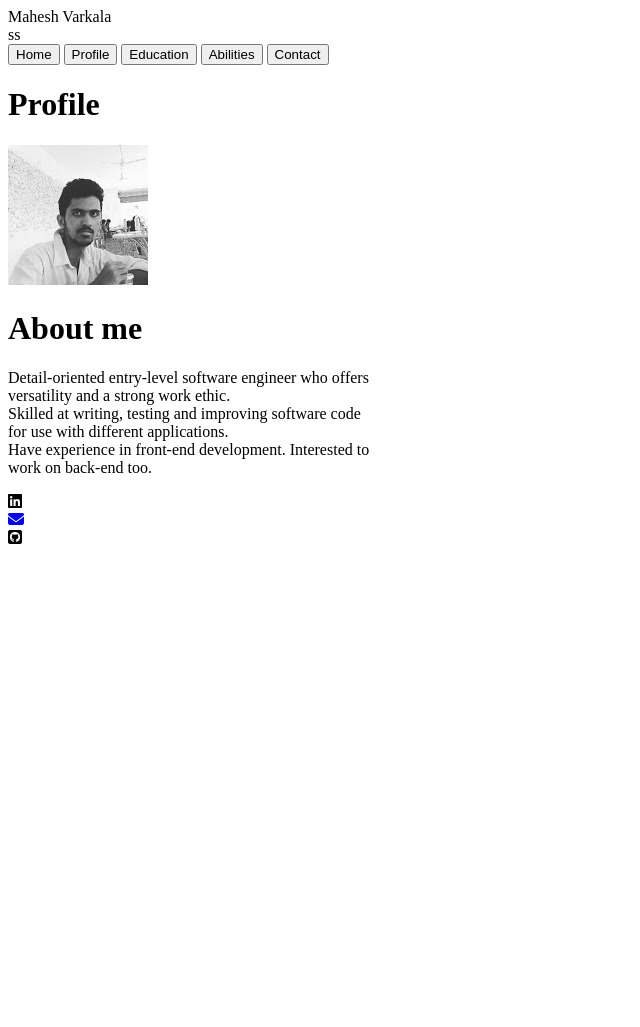
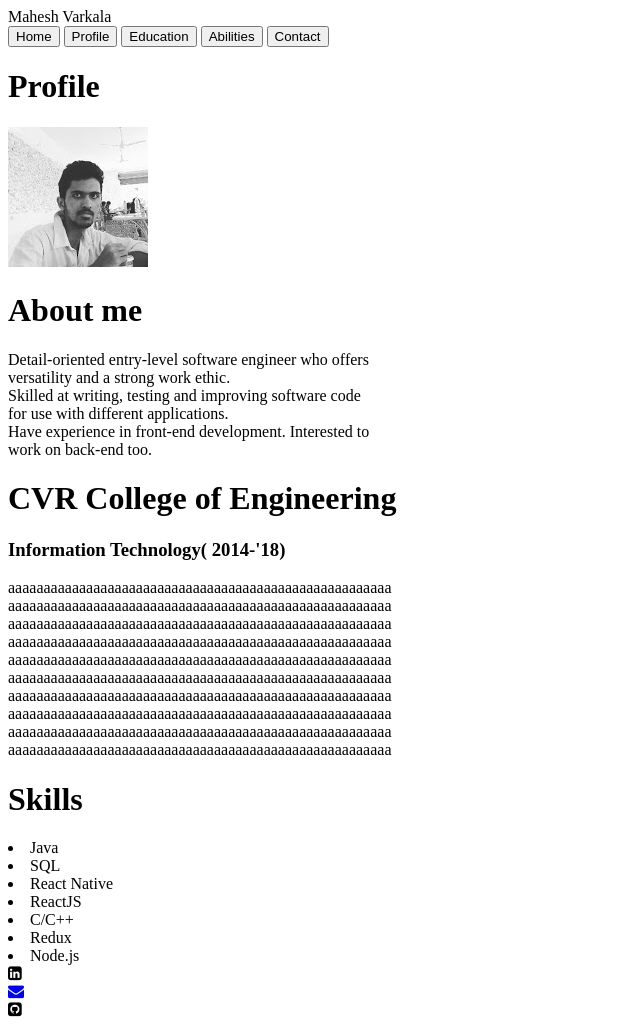
Before and after one commit to mahesh-varkala/mahesh-varkala.github.io, a plain HTML site: page index.html in a window 1280 px wide. Shown: the whole page, without its empty margins (0-640 px from the left). Before the commit the page ends 800 px from the top, so only its background shows below. Drawn offline with Linux system fonts and the light colour scheme.

Commit message:
add Education &  Abilities

```diff
--- a/index.html
+++ b/index.html
@@ -1,14 +1,18 @@
-
 <!DOCTYPE html>
 <html>
+
 <head>
-        <link rel="stylesheet" href="index.css">
-        <script src="https://use.fontawesome.com/e09d5c2fa6.js"></script>
+    <link rel="stylesheet" href="css/index.css">
+    <link rel="stylesheet" href="https://cdnjs.cloudflare.com/ajax/libs/font-awesome/4.7.0/css/font-awesome.min.css">
 </head>
+
 <body>
     <div class="App">
+
+        <!--------------------Header-------------------->
+
         <header class="Navigation-bar">
-          <div class="Name">Mahesh Varkala</div>ss
+            <div class="Name">Mahesh Varkala</div>
             <div class="Tabs">
                 <button class="Tab">Home</button>
                 <button class="Tab">Profile</button>
@@ -17,20 +21,60 @@
                 <button class="Tab">Contact</button>
             </div>
         </header>
+
+        <!--------------------Profile-------------------->
+
         <div class="Hor">
             <div class="HL">
                 <h1>Profile</h1>
-                <img src="Images/profile.jpg" class="img" />
+                <img src="images/profile.jpg" class="img" />
             </div>
             <div class="HR">
                 <h1>About me</h1>
-                <p>Detail-oriented entry-level software engineer who offers<br> versatility and a strong work ethic.<br>
+                <p class="Text">Detail-oriented entry-level software engineer who offers<br> versatility and a strong
+                    work ethic.<br>
                     Skilled at writing, testing and improving software code<br> for use with different applications.<br>
                     Have experience in front-end development. Interested to<br> work on back-end too.
                 </p>
             </div>
             <div class="HM"></div>
         </div>
+
+        <!--------------------Education-------------------->
+
+        <div>
+            <h1>CVR College of Engineering</h1>
+            <h3>Information Technology( 2014-'18)</h2>
+                <p class="Text">aaaaaaaaaaaaaaaaaaaaaaaaaaaaaaaaaaaaaaaaaaaaaaaaaaaaaa<br>
+                    aaaaaaaaaaaaaaaaaaaaaaaaaaaaaaaaaaaaaaaaaaaaaaaaaaaaaa<br>
+                    aaaaaaaaaaaaaaaaaaaaaaaaaaaaaaaaaaaaaaaaaaaaaaaaaaaaaa<br>
+                    aaaaaaaaaaaaaaaaaaaaaaaaaaaaaaaaaaaaaaaaaaaaaaaaaaaaaa<br>
+                    aaaaaaaaaaaaaaaaaaaaaaaaaaaaaaaaaaaaaaaaaaaaaaaaaaaaaa<br>
+                    aaaaaaaaaaaaaaaaaaaaaaaaaaaaaaaaaaaaaaaaaaaaaaaaaaaaaa<br>
+                    aaaaaaaaaaaaaaaaaaaaaaaaaaaaaaaaaaaaaaaaaaaaaaaaaaaaaa<br>
+                    aaaaaaaaaaaaaaaaaaaaaaaaaaaaaaaaaaaaaaaaaaaaaaaaaaaaaa<br>
+                    aaaaaaaaaaaaaaaaaaaaaaaaaaaaaaaaaaaaaaaaaaaaaaaaaaaaaa<br>
+                    aaaaaaaaaaaaaaaaaaaaaaaaaaaaaaaaaaaaaaaaaaaaaaaaaaaaaa<br>
+                </p>
+        </div>
+
+        <!--------------------Abilities-------------------->
+
+        <div>
+            <h1>Skills</h1>
+            <div class="List">
+                <li>Java</li>
+                <li>SQL</li>
+                <li>React Native</li>
+                <li>ReactJS</li>
+                <li>C/C++</li>
+                <li>Redux</li>
+                <li>Node.js</li>
+            </div>
+        </div>
+
+        <!---------------------Contact--------------------->
+
         <div class="Link">
             <div onClick=window.open('https://www.linkedin.com/in/maheshvarkala') class="Icon">
                 <i class="fa fa-linkedin-square pad"></i>
@@ -46,4 +90,5 @@
         </div>
     </div>
 </body>
+
 </html>
```
Lines whose indentation alone changed are shown as unchanged.
